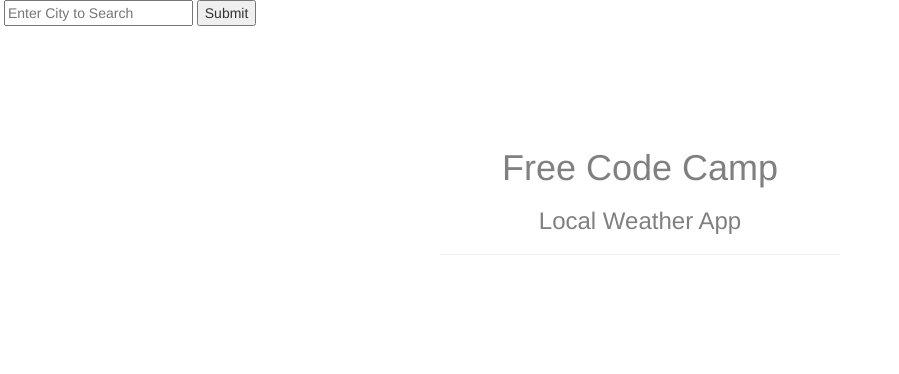
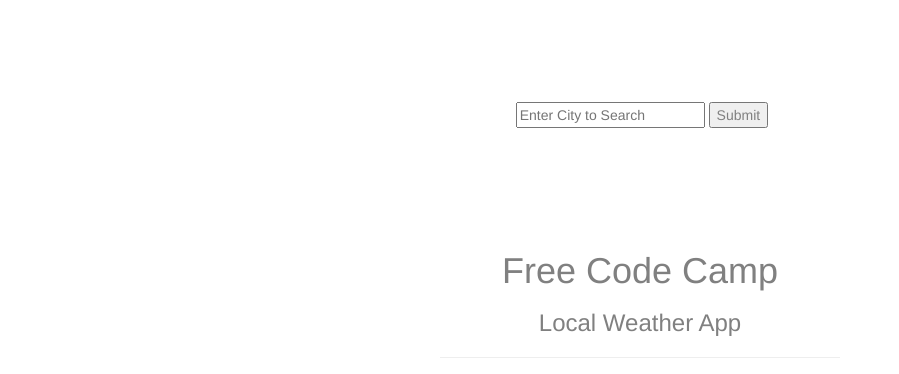
Before and after one commit to Sliqric7053/local-weather-app, a plain HTML site: page index.html in a window 1280 px wide. Shown: the whole page, without its empty margins (0-899 px from the left). Drawn offline with nearby package versions, Linux system fonts and the light colour scheme; no server answers.

Commit message:
Add more classes to input area

```diff
--- a/index.html
+++ b/index.html
@@ -2,7 +2,6 @@
 <html>
   <head>
     <!-- The below 3 meta tags *must* come first in the head; any other head content must come *after* these tags -->
-    <meta charset="utf-8">
     <meta charset="utf-8">
     <meta http-equiv="X-UA-Compatible" content="IE=edge">
     <meta name="viewport" content="width=device-width, initial-scale=1">
@@ -14,7 +13,7 @@
   </head>
   <body>
 
-    <section id="input-area">
+    <section id="input-area" class="main-section text-center">
       <form id="form-container">
         <label for="city" id="city-label"></label>
           <input type="text" id="city" placeholder="Enter City to Search"></input>
@@ -23,9 +22,9 @@
     </section>
 
     <section class="main-section text-center">
-      <h1>Free Code Camp</h1>
-      <h3>Local Weather App</h3>
-      <hr>
+          <h1>Free Code Camp</h1>
+          <h3>Local Weather App</h3>
+          <hr>
       <section id="temp-data">
       </section>
     </section>
```
